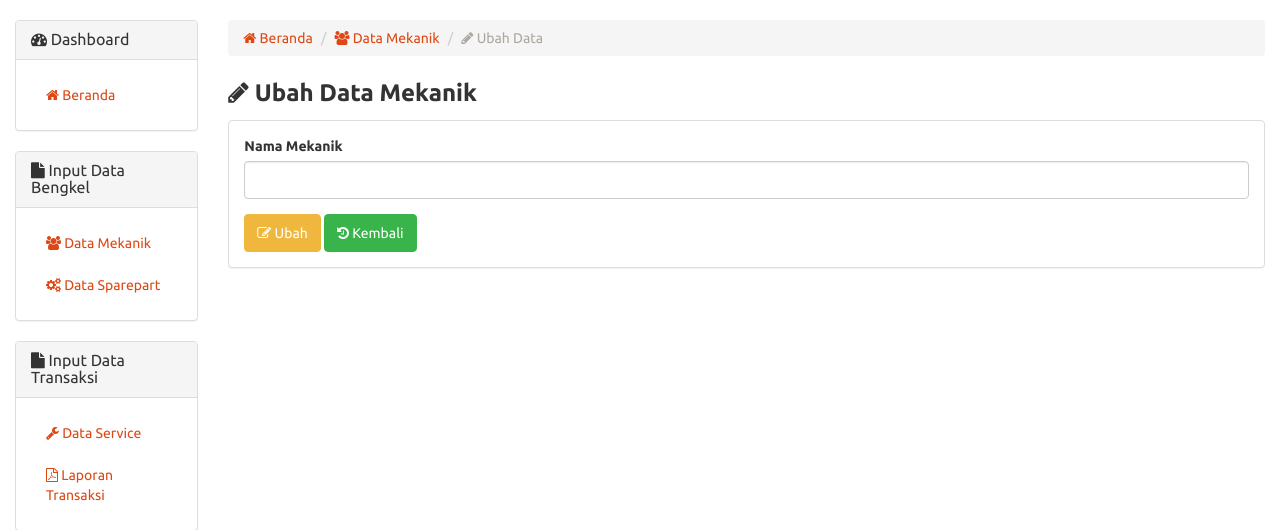
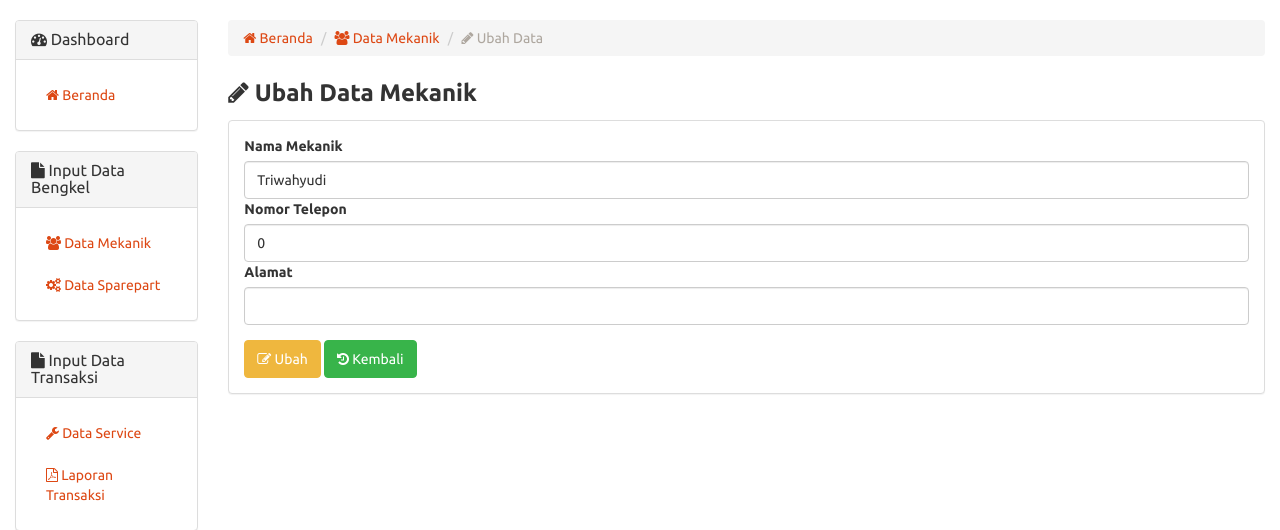
Before and after one commit to RMuhamar/apk-bengkel, a PHP site: page /mekanik-ubah.php?id=1 in a window 1280 px wide. Shown: the part 51-581 px from the top of the page. Run offline with PHP 8.4, Linux system fonts and the light colour scheme; the visitor is signed in with stand-in values (Sample User, id 1); data comes from the database, SQL or seed files in the repository; data that the repository does not hold is empty.

Commit message:
edit update

```diff
--- a/includes/mekanik.inc.php
+++ b/includes/mekanik.inc.php
@@ -55,8 +55,8 @@ class Mekanik{
 
 		$this->id = $row['id_mekanik'];
 		$this->nama_mekanik = $row['nama_mekanik'];
-		$this->nama_mekanik = $row['no'];
-		$this->nama_mekanik = $row['alamat'];
+		$this->no = $row['no_tlp'];
+		$this->alamat = $row['alamat'];
 
 	}
 
@@ -75,7 +75,7 @@ class Mekanik{
 		$stmt = $this->conn->prepare($query);
 
 		$stmt->bindParam(':nama_mekanik', $this->nama_mekanik);
-		$stmt->bindParam(':no_tlp', $this->no);
+		$stmt->bindParam(':no', $this->no);
 		$stmt->bindParam(':alamat', $this->alamat);
 		$stmt->bindParam(':id', $this->id);
 
--- a/mekanik-ubah.php
+++ b/mekanik-ubah.php
@@ -12,7 +12,8 @@ $eks->readOne();
 if($_POST){
 
 	$eks->nama_mekanik = $_POST['nama_mekanik'];
-
+	$eks->no = $_POST['nomor'];
+	$eks->alamat = $_POST['alamat'];
 
 
 
@@ -53,6 +54,10 @@ window.onload=function(){
 				  <div class="form-group">
 				    <label for="nama_kader">Nama Mekanik</label>
 				    <input type="text" class="form-control" id="nama_mekanik" name="nama_mekanik" value="<?php echo $eks->nama_mekanik; ?>">
+				    <label for="nama_kader">Nomor Telepon</label>
+				    <input type="text" class="form-control" id="nama_mekanik" name="nomor" value="<?php echo $eks->no; ?>">
+				    <label for="nama_kader">Alamat</label>
+				    <input type="text" class="form-control" id="nama_mekanik" name="alamat" value="<?php echo $eks->alamat; ?>">
 				  </div>
 
 
```
